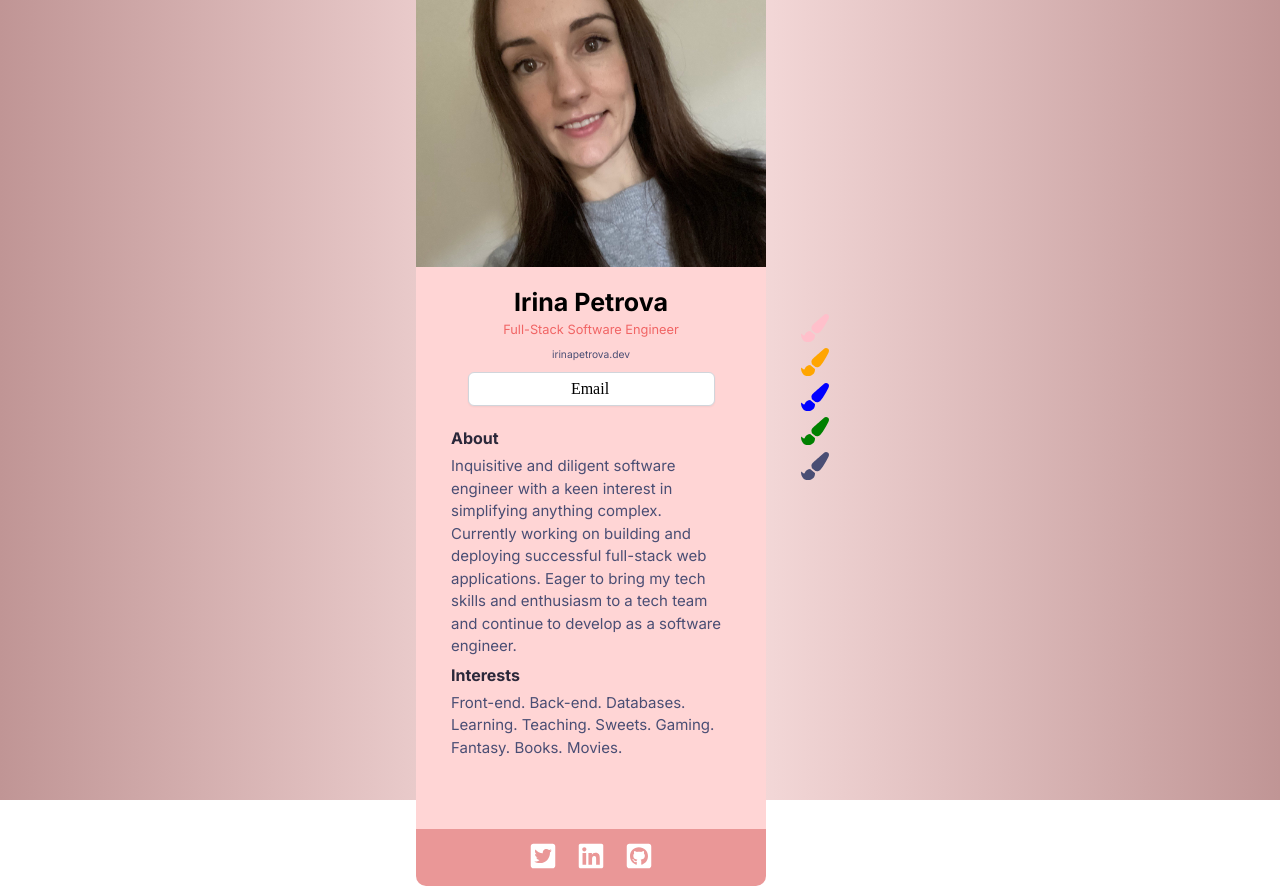
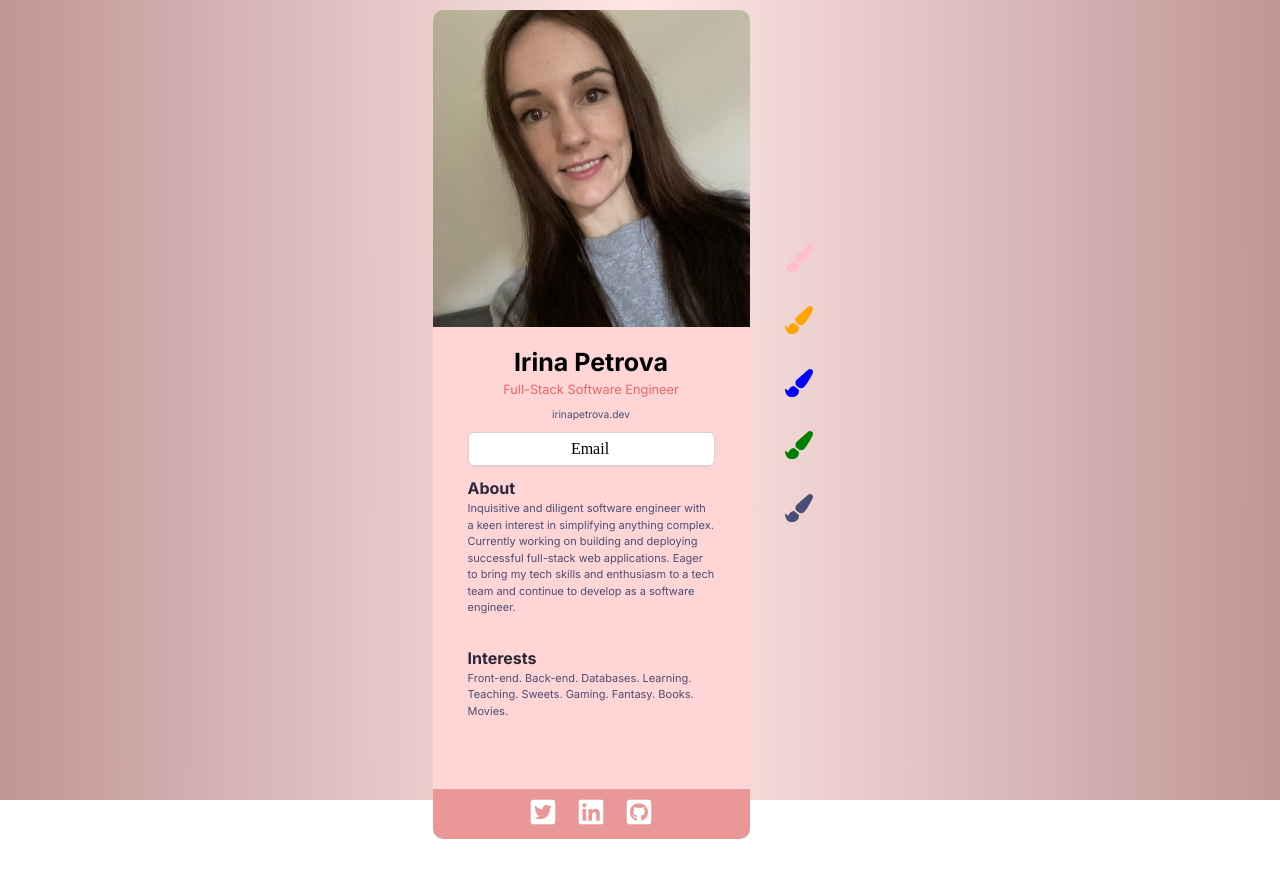
Before and after one commit to Hopeah/Business-Viz, a React (Vite) app: page / in a window 1280 px wide. After the commit the page ends 839 px from the top, so only its background shows below. Built offline with nearby package versions, Linux system fonts and the light colour scheme.

Commit message:
Change font sizing and elements widths

```diff
--- a/src/index.css
+++ b/src/index.css
@@ -38,8 +38,8 @@ main {
   top: 50%;
   left: 50%;
   transform: translate(-50%, -50%); */
-  height: 900px;
-  width: 350px;
+  height: 780px;
+  width: 317px;
   background: #ffd5d5;
   border-radius: 10px 10px 0px 0px;
 }
@@ -57,7 +57,7 @@ main {
 
 .photo {
   display: block;
-  width: 350px;
+  width: 317px;
   height: 317px;
   background: url(./assets/photo.jpg);
   background-repeat: no-repeat;
@@ -138,12 +138,12 @@ h1 {
 /* About and Interests */
 
 .about {
-  margin-top: 20px;
+  margin-top: 10px;
 }
 
 h2 {
   font-family: 'Inter';
-  margin: 5px 35px;
+  margin: 0px 35px;
   font-style: normal;
   font-weight: 700;
   font-size: 16px;
@@ -153,11 +153,11 @@ h2 {
 }
 
 p {
-  margin: 0 35px 0px 35px;
+  margin: 0 35px 30px 35px;
   font-family: 'Inter';
   font-style: normal;
   font-weight: 400;
-  font-size: 15px;
+  font-size: 11px;
   line-height: 150%;
   /* or 15px */
   color: #4A4E74;
@@ -169,7 +169,7 @@ footer {
   margin-top: 70px;
   background: #ea9797;
   border-radius: 0px 0px 10px 10px;
-  height: 57px;
+  height: 50px;
 }
 
 ul {
```
